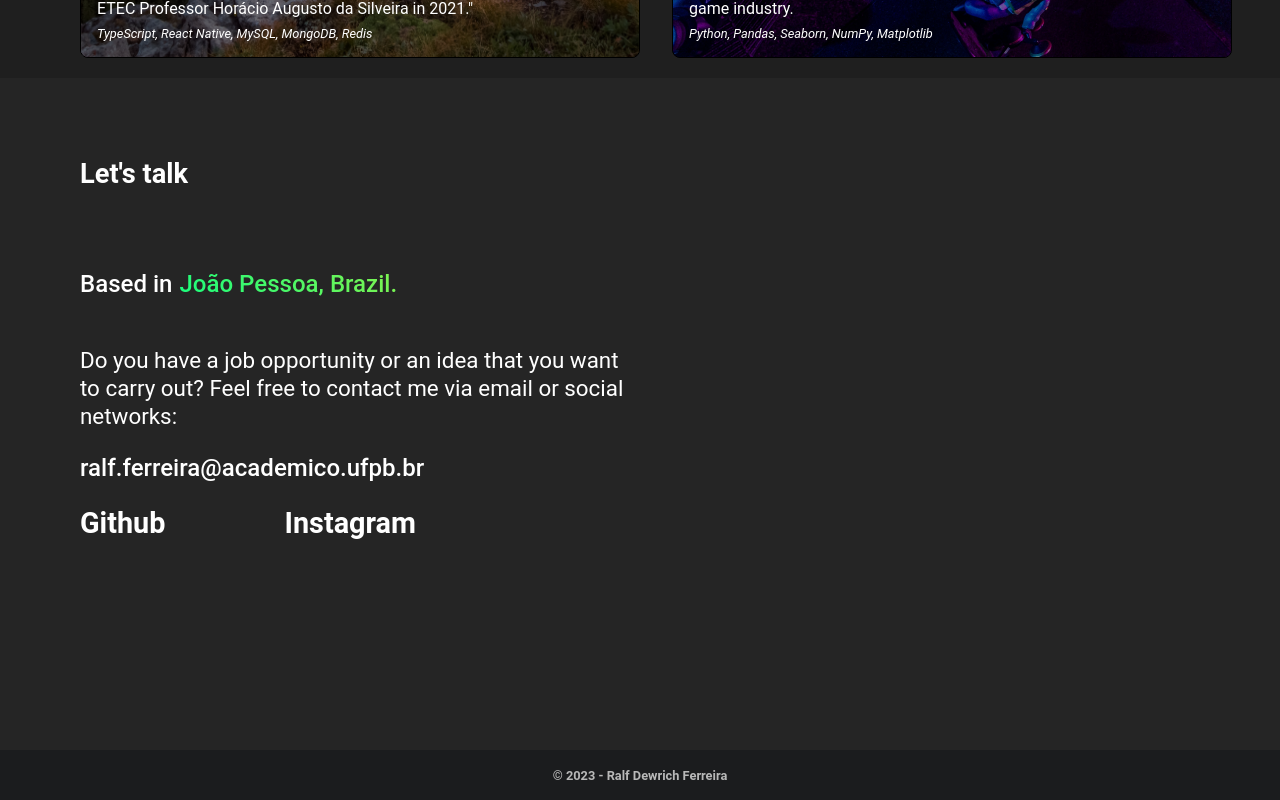
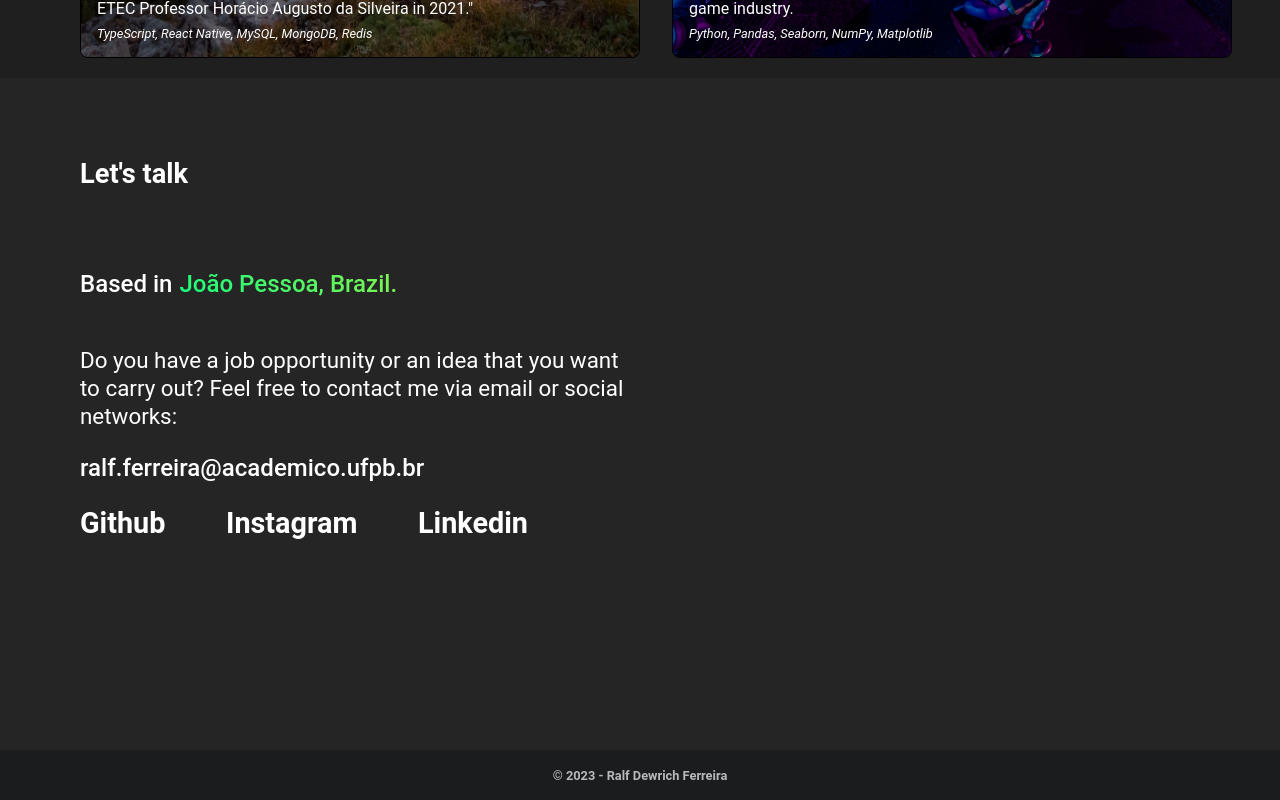
Before and after one commit to ralfferreira/portfolio, a Next.js app: page / in a window 1280 px wide. Shown: the part 2890-3690 px from the top of the page. Built offline with nearby package versions, Linux system fonts and the light colour scheme.

Commit message:
Add Linkedin on contact

```diff
--- a/app/components/contact/contact.module.css
+++ b/app/components/contact/contact.module.css
@@ -20,7 +20,7 @@
     display: flex;
     flex-direction: row;
     justify-content: space-between;
-    width: 30%;
+    width: 40%;
     font-size: 1.2rem;
     font-weight: 500;
     margin-bottom: 48px;
@@ -86,7 +86,7 @@
         display: flex;
         flex-direction: row;
         justify-content: space-between;
-        width: 70%;
+        width: 90%;
         font-size: 1rem;
         font-weight: 500;
     }
--- a/app/components/contact/contact.tsx
+++ b/app/components/contact/contact.tsx
@@ -77,6 +77,26 @@ const Contact = () => {
     });
   };
 
+  const contactLinkedinRef = useRef<HTMLDivElement>(null);
+
+  const handleMouseLinkedinEnter = () => {
+    anime({
+      targets: contactLinkedinRef.current,
+      translateY: -10,
+      color: '#7EC8E3',
+      easing: 'easeOutExpo'
+    });
+  };
+
+  const handleMouseLinkedinOut = () => {
+    anime({
+      targets: contactLinkedinRef.current,
+      translateY: 0,
+      color: '#fff',
+      easing: 'easeOutExpo'
+    });
+  };
+
   return (
     <div className={styles.contactContainer}>
       <div className={styles.contactLocation}>
@@ -120,6 +140,17 @@ const Contact = () => {
             <h2>Instagram</h2>
         </div>
         </Link>
+        <Link
+        href={"https://www.linkedin.com/in/ralfferreira"}
+        target="_blank"
+        rel="noopener noreferrer" >
+        <div className={styles.iconSocial}
+        ref={contactLinkedinRef}
+        onMouseEnter={handleMouseLinkedinEnter}
+        onMouseLeave={handleMouseLinkedinOut}>
+            <h2>Linkedin</h2>
+        </div>
+        </Link>
       </div>
 
       {/* <div className="contactForm">
```
